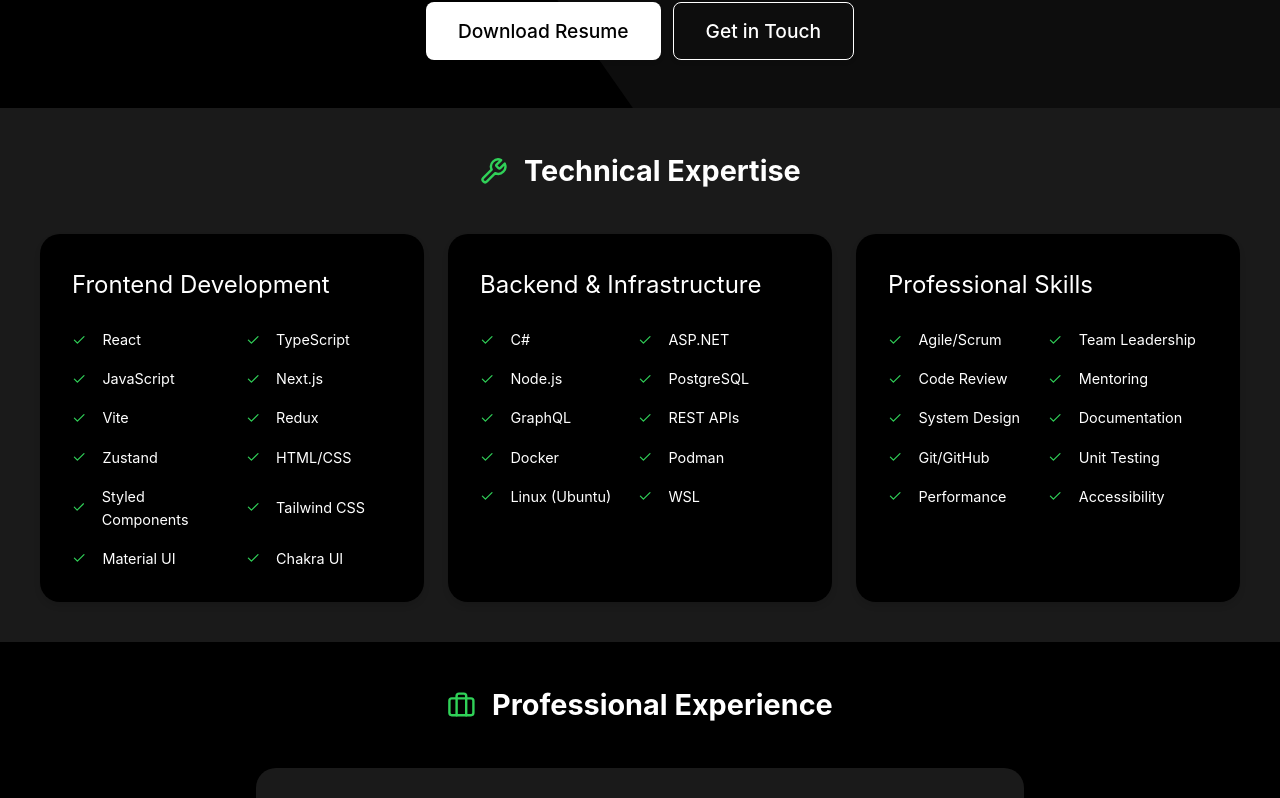
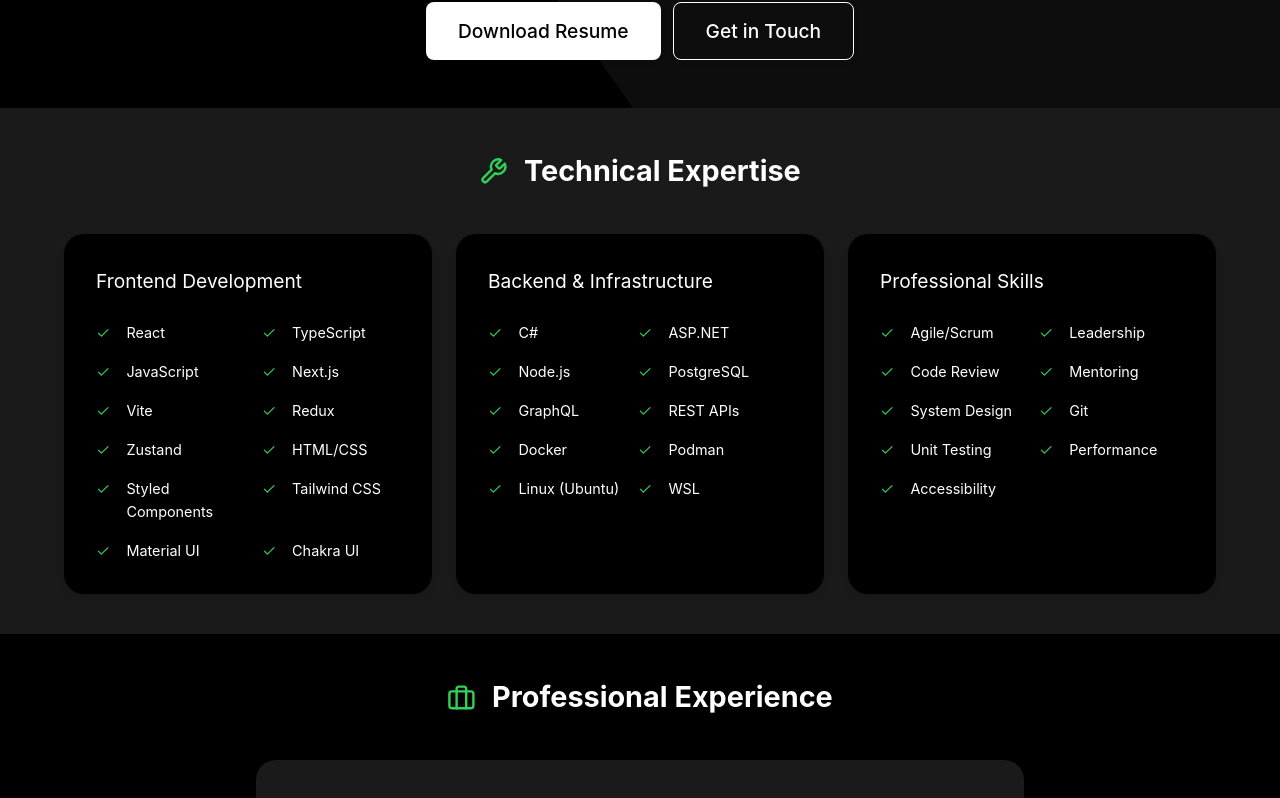
Before and after one commit to drewjball/personal-website, a React (Vite) app: page / in a window 1280 px wide. Shown: the part 641-1439 px from the top of the page. Built offline with nearby package versions, Linux system fonts and the light colour scheme; no server answers.

Commit message:
mobile edge case stylings

```diff
--- a/src/components/Education.tsx
+++ b/src/components/Education.tsx
@@ -19,12 +19,14 @@
     font-size: ${FONT_SIZES.BASE};
     line-height: ${LINE_HEIGHTS.BASE};
     display: flex;
-    align-items: center;
+    align-items: flex-start;
     gap: ${SPACING.SMALL};
 
     svg {
       color: ${({ theme }) => theme.accent};
       font-size: ${FONT_SIZES.SMALL};
+      flex-shrink: 0;
+      margin-top: 5px;
     }
   }
 `
--- a/src/components/Skills.tsx
+++ b/src/components/Skills.tsx
@@ -10,14 +10,26 @@
 import { FiCheck, FiTool } from "react-icons/fi"
 import { Section, SectionTitle } from "./shared/SharedStyles"
 
+import { memo } from "react"
 import styled from "styled-components"
+import { useState } from "react"
 
 const SkillsGrid = styled.div`
   display: grid;
-  grid-template-columns: repeat(auto-fit, minmax(300px, 2fr));
+  grid-template-columns: repeat(auto-fit, minmax(280px, 1fr));
   gap: ${SPACING.MEDIUM};
   max-width: ${BREAKPOINTS.DESKTOP};
   margin: 0 auto;
+  padding: 0 ${SPACING.MEDIUM};
+
+  @media (max-width: 600px) {
+    grid-template-columns: 1fr;
+    padding: 0 ${SPACING.SMALL};
+  }
+
+  @media (max-width: ${BREAKPOINTS.MOBILE}) {
+    padding: 0;
+  }
 `
 
 const SkillCategory = styled.div`
@@ -34,7 +46,7 @@
 
 const CategoryTitle = styled.h3`
   color: ${({ theme }) => theme.text};
-  font-size: ${FONT_SIZES.LARGE};
+  font-size: ${FONT_SIZES.MEDIUM};
   margin-bottom: ${SPACING.MEDIUM};
   font-weight: ${FONT_WEIGHTS.REGULAR};
 
@@ -51,20 +63,80 @@
   grid-template-columns: repeat(2, minmax(auto, 200px));
   gap: ${SPACING.SMALL};
   justify-content: center;
+
+  @media (max-width: ${BREAKPOINTS.SMALLMOBILE}) {
+    grid-template-columns: 1fr;
+  }
+`
+
+const CardContent = styled.div<{ $isExpanded: boolean }>`
+  @media (max-width: ${BREAKPOINTS.SMALLMOBILE}) {
+    & > ul {
+      max-height: ${({ $isExpanded }) => ($isExpanded ? "none" : "160px")};
+      overflow: hidden;
+      position: relative;
+
+      ${({ $isExpanded, theme }) =>
+        !$isExpanded &&
+        `
+        &::after {
+          content: '';
+          position: absolute;
+          bottom: 0;
+          left: 0;
+          right: 0;
+          height: 50px;
+          background: linear-gradient(transparent, ${theme.glass});
+        }
+      `}
+    }
+  }
+`
+
+const ReadMoreButton = styled.button`
+  background: none;
+  border: none;
+  color: ${({ theme }) => theme.accent};
+  font-size: ${FONT_SIZES.BASE};
+  padding: ${SPACING.XXSMALL} 0;
+  cursor: pointer;
+  display: none;
+
+  @media (max-width: ${BREAKPOINTS.SMALLMOBILE}) {
+    display: block;
+  }
 `
 
 const SkillItem = styled.li`
   color: ${({ theme }) => theme.text};
   font-size: ${FONT_SIZES.SMALL};
   display: flex;
-  align-items: center;
+  align-items: flex-start;
   gap: ${SPACING.SMALL};
 
   svg {
     color: ${({ theme }) => theme.accent};
     font-size: ${FONT_SIZES.SMALL};
+    flex-shrink: 0;
+    margin-top: 5px;
   }
 `
+
+const SkillCategoryWrapper = memo(
+  ({ title, children }: { title: string; children: React.ReactNode }) => {
+    const [isExpanded, setIsExpanded] = useState(false)
+
+    return (
+      <SkillCategory>
+        <CategoryTitle>{title}</CategoryTitle>
+        <CardContent $isExpanded={isExpanded}>{children}</CardContent>
+        <ReadMoreButton onClick={() => setIsExpanded((prev) => !prev)}>
+          {isExpanded ? "Read Less" : "Read More..."}
+        </ReadMoreButton>
+      </SkillCategory>
+    )
+  }
+)
 
 export function Skills() {
   return (
@@ -73,8 +145,7 @@
         <FiTool /> Technical Expertise
       </SectionTitle>
       <SkillsGrid>
-        <SkillCategory>
-          <CategoryTitle>Frontend Development</CategoryTitle>
+        <SkillCategoryWrapper title="Frontend Development">
           <SkillsList>
             <SkillItem>
               <FiCheck />
@@ -125,10 +196,9 @@
               Chakra UI
             </SkillItem>
           </SkillsList>
-        </SkillCategory>
+        </SkillCategoryWrapper>
 
-        <SkillCategory>
-          <CategoryTitle>Backend & Infrastructure</CategoryTitle>
+        <SkillCategoryWrapper title="Backend & Infrastructure">
           <SkillsList>
             <SkillItem>
               <FiCheck />
@@ -171,10 +241,9 @@
               WSL
             </SkillItem>
           </SkillsList>
-        </SkillCategory>
+        </SkillCategoryWrapper>
 
-        <SkillCategory>
-          <CategoryTitle>Professional Skills</CategoryTitle>
+        <SkillCategoryWrapper title="Professional Skills">
           <SkillsList>
             <SkillItem>
               <FiCheck />
@@ -182,7 +251,7 @@
             </SkillItem>
             <SkillItem>
               <FiCheck />
-              Team Leadership
+              Leadership
             </SkillItem>
             <SkillItem>
               <FiCheck />
@@ -198,11 +267,7 @@
             </SkillItem>
             <SkillItem>
               <FiCheck />
-              Documentation
-            </SkillItem>
-            <SkillItem>
-              <FiCheck />
-              Git/GitHub
+              Git
             </SkillItem>
             <SkillItem>
               <FiCheck />
@@ -217,7 +282,7 @@
               Accessibility
             </SkillItem>
           </SkillsList>
-        </SkillCategory>
+        </SkillCategoryWrapper>
       </SkillsGrid>
     </Section>
   )
```
